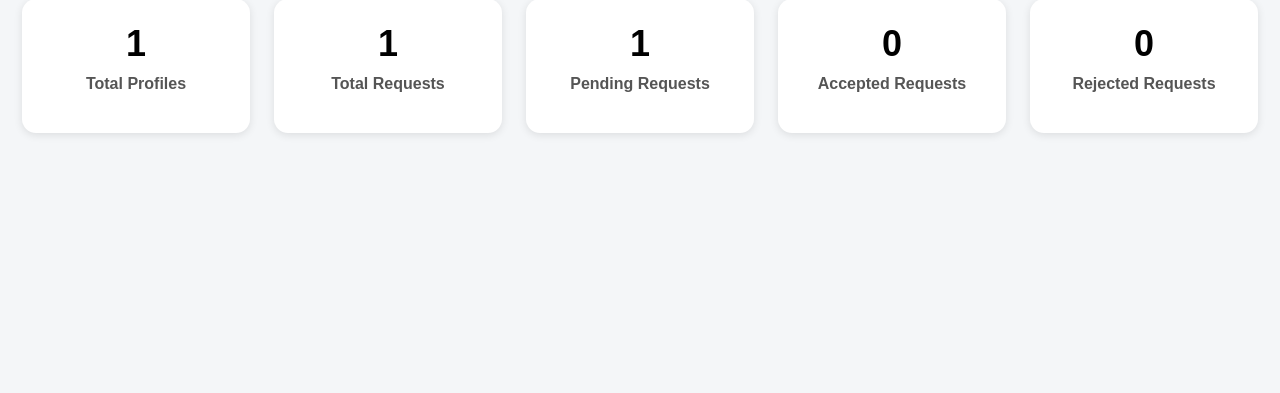
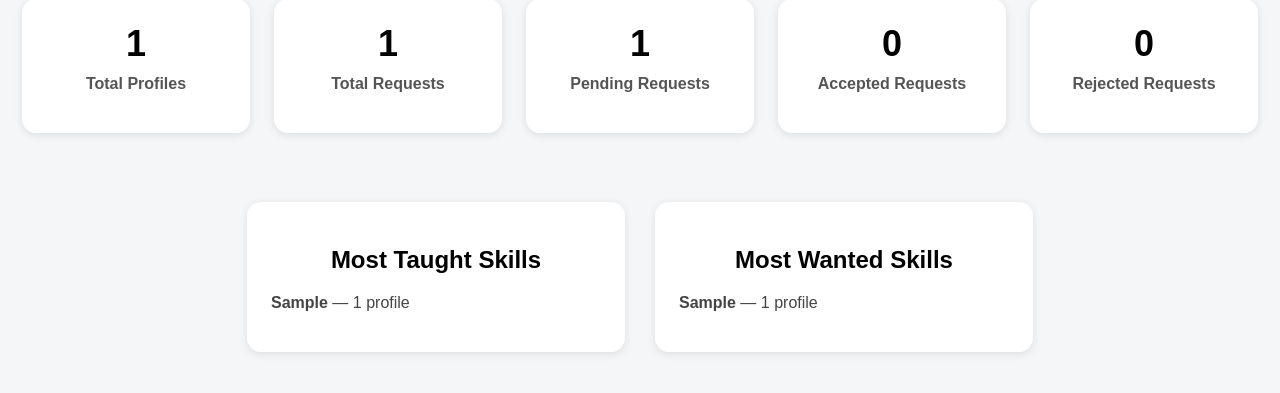
Before and after one commit to rithanyaa-k17/skillswap, a Flask app: page /dashboard in a window 1280 px wide. Shown: the part 251-644 px from the top of the page. Run offline with Flask 3, Linux system fonts and the light colour scheme; tables that the repository leaves empty hold one stand-in row (values such as "Sample post").

Commit message:
Add skill popularity dashboard

```diff
--- a/app.py
+++ b/app.py
@@ -190,6 +190,21 @@ def dashboard():
         "SELECT COUNT(*) FROM requests WHERE status = 'Rejected'"
     ).fetchone()[0]
 
+    most_taught_skills = conn.execute("""
+    SELECT teach_skill, COUNT(*) AS count
+    FROM profiles
+    GROUP BY LOWER(teach_skill)
+    ORDER BY count DESC
+    LIMIT 5
+""").fetchall()
+
+    most_wanted_skills = conn.execute("""
+    SELECT learn_skill, COUNT(*) AS count
+    FROM profiles
+    GROUP BY LOWER(learn_skill)
+    ORDER BY count DESC
+    LIMIT 5
+""").fetchall()
     conn.close()
 
     stats = {
@@ -200,8 +215,12 @@ def dashboard():
         "rejected_requests": rejected_requests
     }
 
-    return render_template("dashboard.html", stats=stats)
-
+    return render_template(
+    "dashboard.html",
+    stats=stats,
+    most_taught_skills=most_taught_skills,
+    most_wanted_skills=most_wanted_skills
+)
 @app.route("/matches")
 def smart_matches():
     conn = get_db_connection()
--- a/static/style.css
+++ b/static/style.css
@@ -202,3 +202,29 @@ textarea {
 .filter-btn:hover {
   background-color: #555;
 }
+.skill-popularity-section {
+  display: flex;
+  justify-content: center;
+  gap: 30px;
+  flex-wrap: wrap;
+  margin-top: 45px;
+}
+
+.popularity-card {
+  background-color: white;
+  width: 330px;
+  padding: 24px;
+  border-radius: 14px;
+  box-shadow: 0 2px 8px rgba(0, 0, 0, 0.1);
+  text-align: left;
+}
+
+.popularity-card h2 {
+  text-align: center;
+  margin-bottom: 20px;
+}
+
+.popularity-card p {
+  font-size: 16px;
+  color: #444;
+}
--- a/templates/dashboard.html
+++ b/templates/dashboard.html
@@ -28,6 +28,35 @@
       <h2>{{ stats.rejected_requests }}</h2>
       <p>Rejected Requests</p>
     </div>
+    <div class="skill-popularity-section">
+      <div class="popularity-card">
+        <h2>Most Taught Skills</h2>
+
+        {% if most_taught_skills %} {% for skill in most_taught_skills %}
+        <p>
+          <strong>{{ skill.teach_skill }}</strong>
+          — {{ skill.count }} {{ "profile" if skill.count == 1 else "profiles"
+          }}
+        </p>
+        {% endfor %} {% else %}
+        <p>No taught skills available yet.</p>
+        {% endif %}
+      </div>
+
+      <div class="popularity-card">
+        <h2>Most Wanted Skills</h2>
+
+        {% if most_wanted_skills %} {% for skill in most_wanted_skills %}
+        <p>
+          <strong>{{ skill.learn_skill }}</strong>
+          — {{ skill.count }} {{ "profile" if skill.count == 1 else "profiles"
+          }}
+        </p>
+        {% endfor %} {% else %}
+        <p>No wanted skills available yet.</p>
+        {% endif %}
+      </div>
+    </div>
   </div>
 </div>
 {% endblock %}
```
